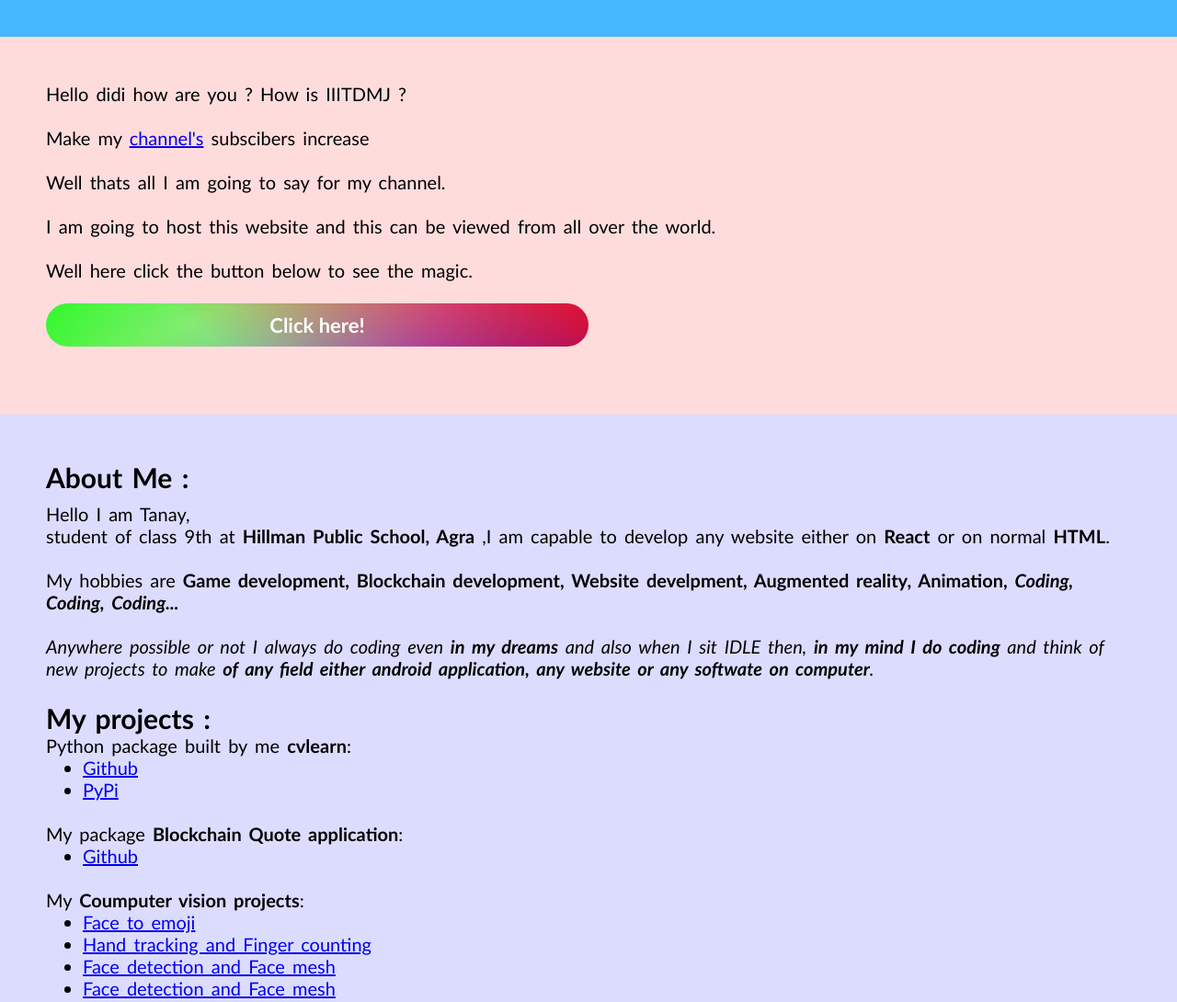
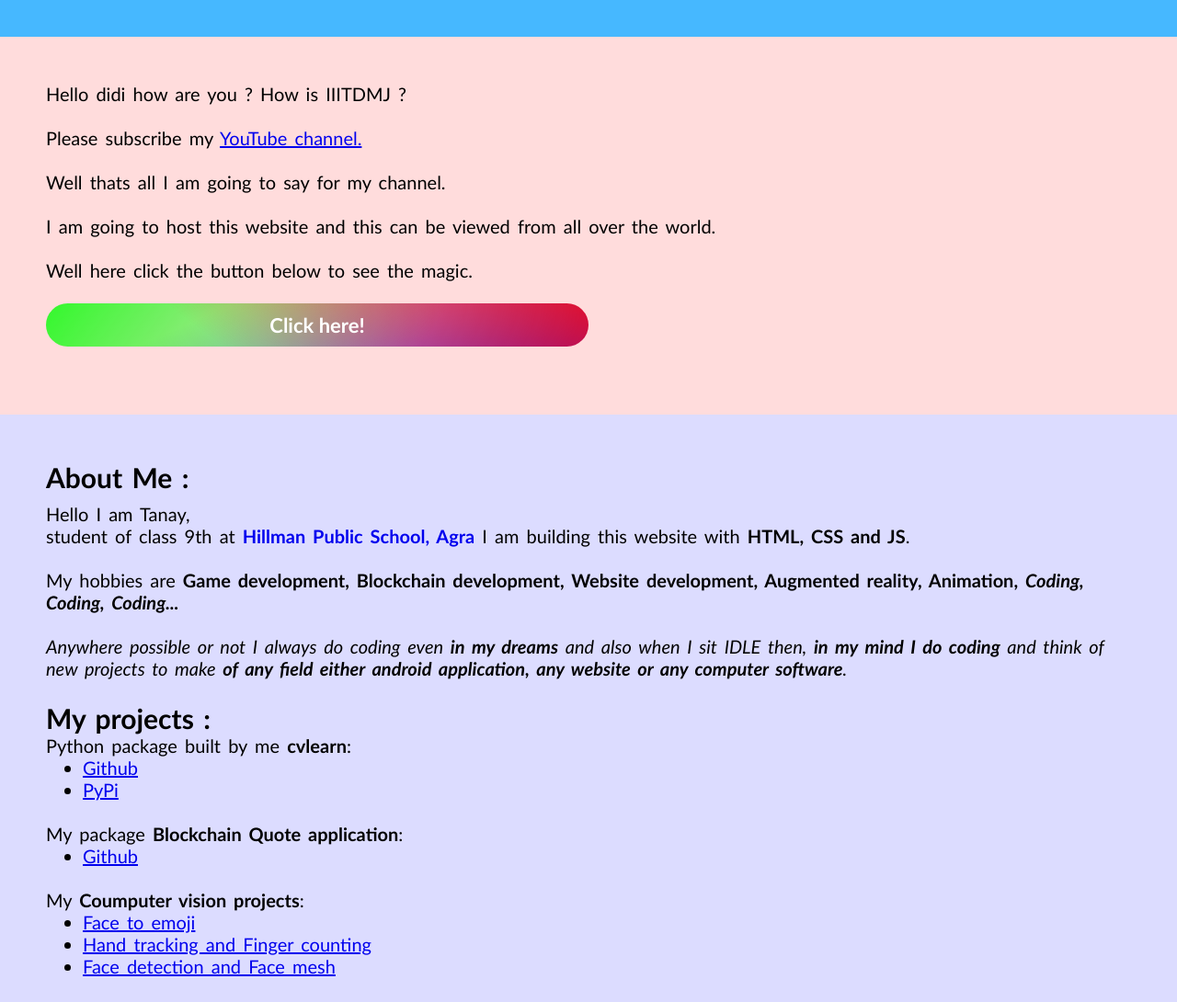
Before and after one commit to Developer-FIXER/main-website, a plain HTML site: page index.html in a window 1280 px wide. Shown: the part 360-1450 px from the top of the page at 92% size. Drawn offline with Linux system fonts and the light colour scheme; no server answers.

Commit message:
Add files via upload

```diff
--- a/app.js
+++ b/app.js
@@ -44,7 +44,6 @@ function generate(){
         appId: "1:871628818258:web:10ef825c5c524dbb095c8b",
         measurementId: "G-5GZBCHNX5P",
         databaseURL: "https://js-comments-4456d-default-rtdb.firebaseio.com/"
-
     };
 
     // Initialize Firebase
--- a/index.html
+++ b/index.html
@@ -21,7 +21,7 @@
         Hello didi how are you ? How is IIITDMJ ?
         <br></br>
 
-        Make my <a target="_blank" href="https://www.youtube.com/channel/UCN7Lo2yjOFomJLDpAxxcSMw">channel's</a> subscibers increase
+        Please subscribe my <a target="_blank" href="https://www.youtube.com/channel/UCN7Lo2yjOFomJLDpAxxcSMw">YouTube channel.</a>
         <br></br>
         Well thats all I am going to say for my channel.
         <br></br>
@@ -35,11 +35,11 @@
     <div class="about-me">
         <h2>About Me :</h2>
         <div class="about-me-all">
-            Hello I am Tanay,<br> student of class 9th at <b>Hillman Public School, Agra</b> ,I am capable to develop any website either on <b>React</b> or on normal <b>HTML</b>.
+            Hello I am Tanay,<br> student of class 9th at <b><a target="_blank" href="https://www.hillmanpublicschool.in/" style="text-decoration: none;">Hillman Public School, Agra</a></b> I am building this website with <b>HTML, CSS and JS</b>.
             <br></br>
-            My hobbies are <b>Game development, Blockchain development, Website develpment, Augmented reality, Animation, <i>Coding, Coding, Coding...</i></b>
+            My hobbies are <b>Game development, Blockchain development, Website development, Augmented reality, Animation, <i>Coding, Coding, Coding...</i></b>
             <br></br>
-            <i>Anywhere possible or not I always do coding even <b>in my dreams</b> and also when I sit IDLE then, <b>in my mind I do coding</b> and think of new projects to make <b>of any field either android application, any website or any softwate on computer</b>.</i>
+            <i>Anywhere possible or not I always do coding even <b>in my dreams</b> and also when I sit IDLE then, <b>in my mind I do coding</b> and think of new projects to make <b>of any field either android application, any website or any computer software</b>.</i>
             <br></br>
             <h2>My projects :</h2>
             Python package built by me <b>cvlearn</b>:
@@ -58,7 +58,7 @@
                 <li><a target="_blank" href="https://www.youtube.com/watch?v=3ya0aH6v-1M">Face to emoji</a></li>
                 <li><a target="_blank" href="https://www.youtube.com/watch?v=5C0GmT1vQU0">Hand tracking and Finger counting</a></li>
                 <li><a target="_blank" href="https://www.youtube.com/watch?v=UJyNqh_pgQI">Face detection and Face mesh</a></li>
-                <li><a target="_blank" href="https://www.youtube.com/watch?v=UJyNqh_pgQI">Face detection and Face mesh</a></li>
+
             </ul>
             <br>
             My <b>Game development projects</b>:
```
